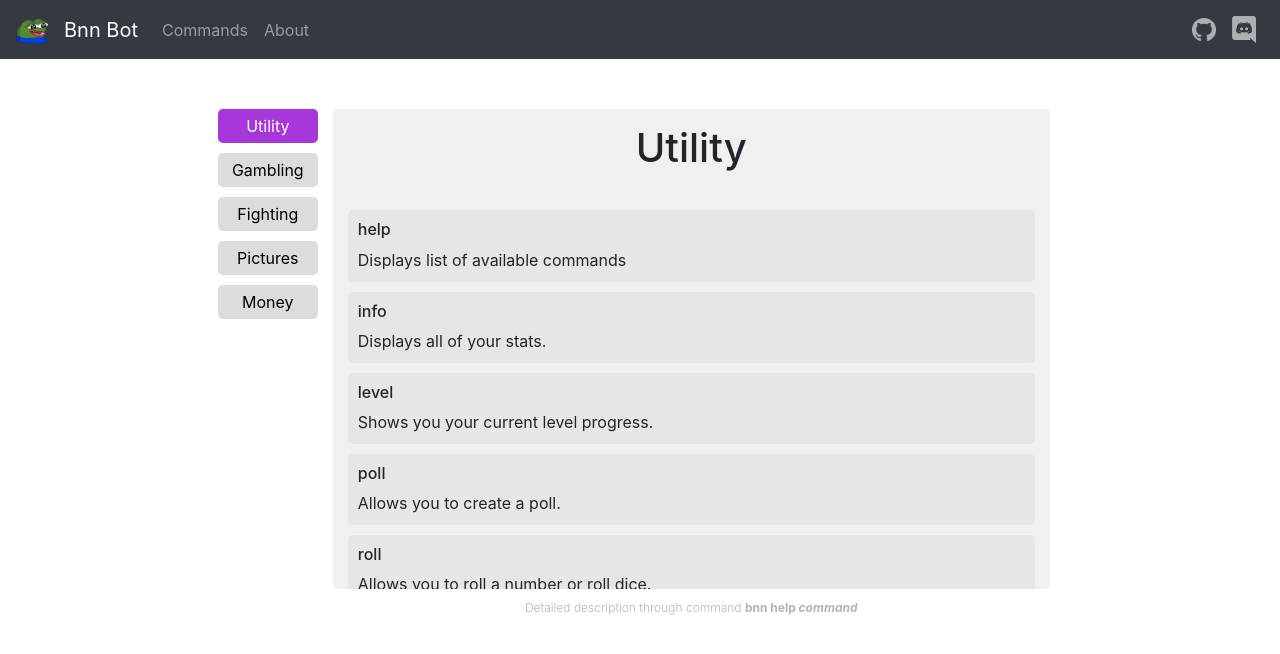
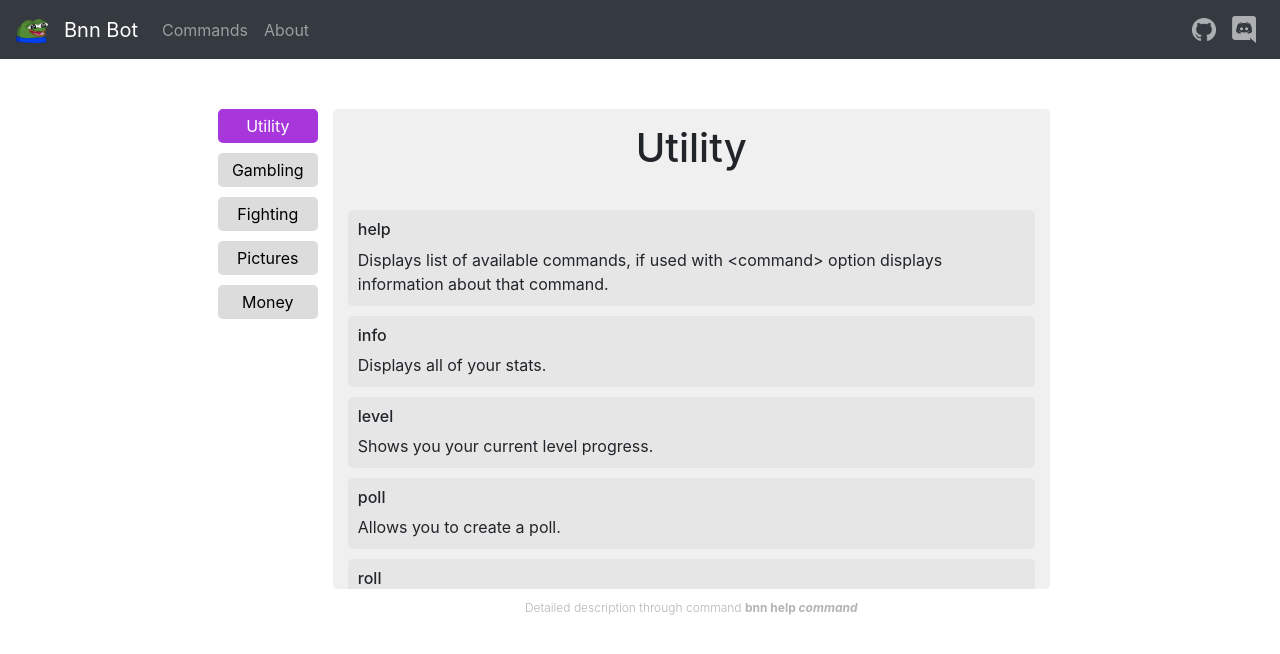
Before and after one commit to BajKull/BnnBotSite, a React (Create React App) app: page /commands in a window 1280 px wide. Shown: the top 654 px of the page. Built offline with nearby package versions, Linux system fonts and the light colour scheme.

Commit message:
rebuild command system

```diff
--- a/src/commands/Commands.css
+++ b/src/commands/Commands.css
@@ -29,6 +29,7 @@
   margin-top: 5px;
   margin-bottom: 5px;
   transition: 0.3s;
+  cursor: pointer;
 }
 
 .command:hover {
--- a/src/commands/Commands.js
+++ b/src/commands/Commands.js
@@ -4,6 +4,7 @@ import Gambling from "./command/Gambling.js";
 import Fighting from "./command/Fighting.js";
 import Pictures from "./command/Pictures.js";
 import Money from "./command/Money.js";
+import CommandList from "./command/Commandlist.js";
 
 import "./Commands.css";
 
@@ -32,11 +33,11 @@ export default function Commands() {
         <button onClick={(e) => btnClick(e, "pictures")}> Pictures </button>
         <button onClick={(e) => btnClick(e, "money")}> Money </button>
       </div>
-      {key === "utility" && <Utility />}
-      {key === "gambling" && <Gambling />}
-      {key === "fighting" && <Fighting />}
-      {key === "pictures" && <Pictures />}
-      {key === "money" && <Money />}
+      {key === "utility" && <Utility commands={CommandList.utility} />}
+      {key === "gambling" && <Gambling commands={CommandList.gambling} />}
+      {key === "fighting" && <Fighting commands={CommandList.fighting} />}
+      {key === "pictures" && <Pictures commands={CommandList.pictures} />}
+      {key === "money" && <Money commands={CommandList.money} />}
       <p className="disclaimer">
         Detailed description through command{" "}
         <b>
--- /dev/null
+++ b/src/commands/command/Command.js
@@ -0,0 +1,20 @@
+import React from "react";
+import { Popover, OverlayTrigger } from "react-bootstrap";
+
+export default function Command(props) {
+  const popover = (
+    <Popover id="popover-basic">
+      <Popover.Title as="h3">{props.command.title}</Popover.Title>
+      <Popover.Content>{props.command.usage}</Popover.Content>
+    </Popover>
+  );
+
+  return (
+    <OverlayTrigger trigger="click" placement="top" overlay={popover}>
+      <div className="command">
+        <h6> {props.command.title} </h6>
+        <p> {props.command.description} </p>
+      </div>
+    </OverlayTrigger>
+  );
+}
--- /dev/null
+++ b/src/commands/command/Commandlist.js
@@ -0,0 +1,122 @@
+const commands = {
+  fighting: [
+    {
+      title: "fight",
+      description: "Allows you to fight other members of the fighting club.",
+      usage: "bnn fight @friend",
+    },
+    {
+      title: "class",
+      description: "Allows you to fight other members of the fighting club.",
+      usage: "bnn class warrior",
+    },
+    {
+      title: "classinfo",
+      description: "Allows you to fight other members of the fighting club.",
+      usage: "bnn classinfo rogue",
+    },
+  ],
+  utility: [
+    {
+      title: "help",
+      description:
+        "Displays list of available commands, if used with <command> option displays information about that command.",
+      usage: "bnn help xp",
+    },
+    {
+      title: "info",
+      description: "Displays all of your stats.",
+      usage: "bnn info",
+    },
+    {
+      title: "level",
+      description: "Shows you your current level progress.",
+      usage: "bnn level",
+    },
+    {
+      title: "poll",
+      description: "Allows you to create a poll.",
+      usage: "bnn poll Do you like ducks ? yes no idk",
+    },
+    {
+      title: "roll",
+      description: "Allows you to roll a number or roll dice.",
+      usage: "bnn roll 3 20 (rolls 3x d20)",
+    },
+    {
+      title: "top10",
+      description: "Shows you top 10 list of the richest fighters!",
+      usage: "bnn top10",
+    },
+    {
+      title: "vote",
+      description: "Allows you to vote in a poll.",
+      usage: "bnn vote 1",
+    },
+    {
+      title: "xp",
+      description: "Allows you to buy xp for money. 1$ = 1xp",
+      usage: "bnn xp 100",
+    },
+  ],
+  gambling: [
+    {
+      title: "flip",
+      description: "Allows you to play heads or tails with your money.",
+      usage: "bnn flip tails 10",
+    },
+    {
+      title: "highlow",
+      description: "Allows you to play high low with your money.",
+      usage: "bnn highlow 15",
+    },
+    {
+      title: "heist",
+      description: "Allows you to attempt a heist with your friends.",
+      usage: "bnn heist 150",
+    },
+    {
+      title: "jackpot",
+      description:
+        "Allows you to play jackpot with your friends! One person can join multiple times.",
+      usage: "bnn jackpot 100",
+    },
+  ],
+  pictures: [
+    {
+      title: "pic",
+      description: "Sends you a picture of an animal.",
+      usage: "bnn pic duck",
+    },
+    {
+      title: "piclist",
+      description: "Sends you a list of animals the bot can send.",
+      usage: "bnn piclist",
+    },
+    {
+      title: "porn",
+      description: "Sends you naughty pictures.",
+      usage: "bnn porn",
+    },
+  ],
+  money: [
+    {
+      title: "balance",
+      description: "Displays balance of your account.",
+      usage: "bnn balance",
+    },
+    {
+      title: "collect",
+      description:
+        "Allows you to earn money which is used to gamble or level up your profile!",
+      usage: "bnn collect",
+    },
+    {
+      title: "donate",
+      description: "Allows you to transfer money to someone else!",
+      usage: "bnn donate 15 @friend",
+    },
+  ],
+};
+
+export default commands;
--- a/src/commands/command/Fighting.js
+++ b/src/commands/command/Fighting.js
@@ -1,29 +1,13 @@
-import React, { Component } from "react";
+import React from "react";
+import Command from "./Command.js";
 
-export class Fighting extends Component {
-  render() {
-    return (
-      <div className="commandsdiv">
-        <h1> Fighting </h1>
-        <div className="command">
-          <h6> fight </h6>
-          <p> Allows you to fight other members of the fighting club. </p>
-        </div>
-        <div className="command">
-          <h6> class </h6>
-          <p>
-            {" "}
-            Allows you to join the fighting club or change your class if you're
-            already a member.{" "}
-          </p>
-        </div>
-        <div className="command">
-          <h6> classinfo </h6>
-          <p> Displays available classes and their stats. </p>
-        </div>
-      </div>
-    );
-  }
+export default function Fighting(props) {
+  return (
+    <div className="commandsdiv">
+      <h1> Fighting </h1>
+      {props.commands.map((com) => (
+        <Command key={com.title} command={com} />
+      ))}
+    </div>
+  );
 }
-
-export default Fighting;
--- a/src/commands/command/Gambling.js
+++ b/src/commands/command/Gambling.js
@@ -1,29 +1,13 @@
-import React, { Component } from "react";
+import React from "react";
+import Command from "./Command.js";
 
-export class Gambling extends Component {
-  render() {
-    return (
-      <div className="commandsdiv">
-        <h1> Gambling </h1>
-        <div className="command">
-          <h6> flip </h6>
-          <p> Allows you to play heads or tails with your money. </p>
-        </div>
-        <div className="command">
-          <h6> highlow </h6>
-          <p> Allows you to play high low with your money. </p>
-        </div>
-        <div className="command">
-          <h6> heist </h6>
-          <p> Allows you to attempt a heist. </p>
-        </div>
-        <div className="command">
-          <h6> jackpot </h6>
-          <p> Allows you to play jackpot with your friends! </p>
-        </div>
-      </div>
-    );
-  }
+export default function Gambling(props) {
+  return (
+    <div className="commandsdiv">
+      <h1> Gambling </h1>
+      {props.commands.map((com) => (
+        <Command key={com.title} command={com} />
+      ))}
+    </div>
+  );
 }
-
-export default Gambling;
--- a/src/commands/command/Money.js
+++ b/src/commands/command/Money.js
@@ -1,29 +1,13 @@
-import React, { Component } from "react";
+import React from "react";
+import Command from "./Command.js";
 
-export class Money extends Component {
-  render() {
-    return (
-      <div className="commandsdiv">
-        <h1> Money </h1>
-        <div className="command">
-          <h6> balance </h6>
-          <p> Displays balance of your account. </p>
-        </div>
-        <div className="command">
-          <h6> collect </h6>
-          <p>
-            {" "}
-            Allows you to earn money which is used to gamble or level up your
-            profile!{" "}
-          </p>
-        </div>
-        <div className="command">
-          <h6> donate </h6>
-          <p> Allows you to transfer money to someone else! </p>
-        </div>
-      </div>
-    );
-  }
+export default function Money(props) {
+  return (
+    <div className="commandsdiv">
+      <h1> Money </h1>
+      {props.commands.map((com) => (
+        <Command key={com.title} command={com} />
+      ))}
+    </div>
+  );
 }
-
-export default Money;
--- a/src/commands/command/Pictures.js
+++ b/src/commands/command/Pictures.js
@@ -1,26 +1,13 @@
-import React, { Component } from "react";
+import React from "react";
+import Command from "./Command.js";
 
-export class Pictures extends Component {
-  render() {
-    return (
-      <div className="commandsdiv">
-        <h1> Pictures </h1>
-
-        <div className="command">
-          <h6> pic </h6>
-          <p> Sends you a picture of an animal. </p>
-        </div>
-        <div className="command">
-          <h6> piclist </h6>
-          <p> Sends you a list of animals the bot can send. </p>
-        </div>
-        <div className="command">
-          <h6> porn </h6>
-          <p> Sends you naughty pictures. </p>
-        </div>
-      </div>
-    );
-  }
+export default function Pictures(props) {
+  return (
+    <div className="commandsdiv">
+      <h1> Pictures </h1>
+      {props.commands.map((com) => (
+        <Command key={com.title} command={com} />
+      ))}
+    </div>
+  );
 }
-
-export default Pictures;
--- a/src/commands/command/Utility.js
+++ b/src/commands/command/Utility.js
@@ -1,52 +1,13 @@
-import React, { Component } from "react";
+import React from "react";
+import Command from "./Command.js";
 
-export class Utility extends Component {
-  render() {
-    return (
-      <div className="commandsdiv">
-        <h1> Utility </h1>
-        <div className="command">
-          <h6> help </h6>
-          <p> Displays list of available commands </p>
-        </div>
-
-        <div className="command">
-          <h6> info </h6>
-          <p> Displays all of your stats. </p>
-        </div>
-
-        <div className="command">
-          <h6> level </h6>
-          <p> Shows you your current level progress. </p>
-        </div>
-
-        <div className="command">
-          <h6> poll </h6>
-          <p> Allows you to create a poll. </p>
-        </div>
-
-        <div className="command">
-          <h6> roll </h6>
-          <p> Allows you to roll a number or roll dice. </p>
-        </div>
-
-        <div className="command">
-          <h6> top10 </h6>
-          <p> Shows you top 10 list of the richest fighters! </p>
-        </div>
-
-        <div className="command">
-          <h6> vote </h6>
-          <p> Allows you to vote in a poll. </p>
-        </div>
-
-        <div className="command">
-          <h6> xp </h6>
-          <p> Allows you to buy xp for money. </p>
-        </div>
-      </div>
-    );
-  }
+export default function Utility(props) {
+  return (
+    <div className="commandsdiv">
+      <h1> Utility </h1>
+      {props.commands.map((com) => (
+        <Command key={com.title} command={com} />
+      ))}
+    </div>
+  );
 }
-
-export default Utility;
```
Also changed, not shown: src/mainscreen/description/Description.js (+63 -36 lines).
